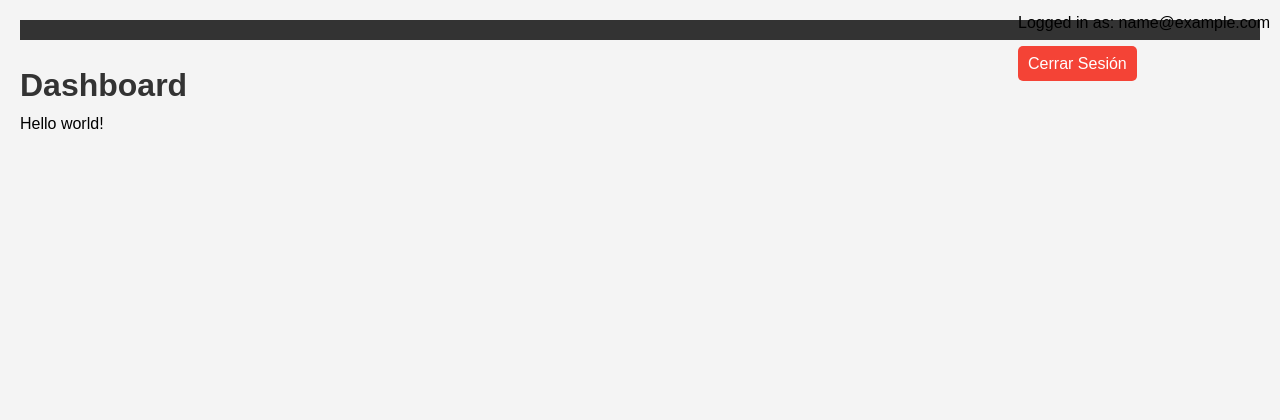
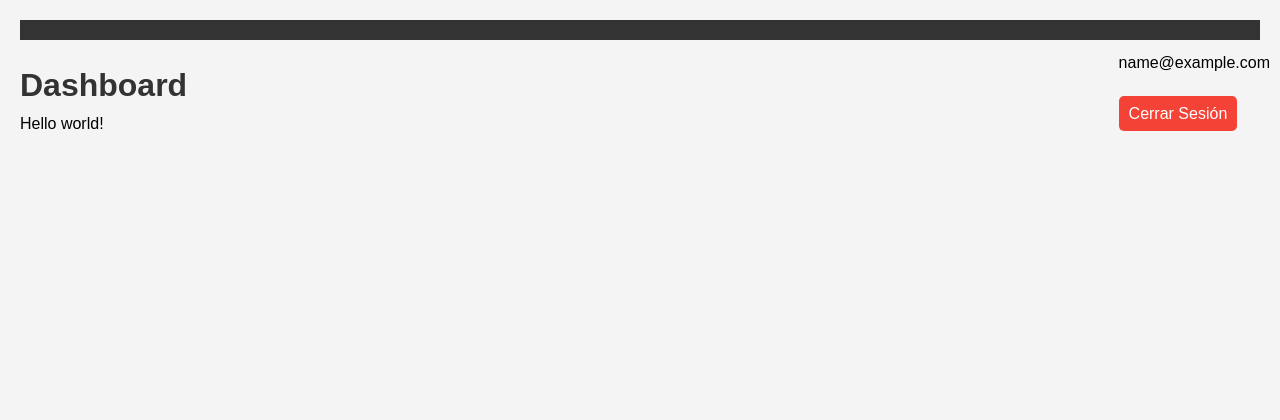
Before and after one commit to LarsK4nis/JustVlogging, a Flask app: page /dashboard in a window 1280 px wide. Shown: the top 420 px of the page. Run offline with Flask 3, Linux system fonts and the light colour scheme; the visitor is signed in with stand-in values (Sample User, id 1).

Commit message:
Button Exit

```diff
--- a/app/static/css/main.css
+++ b/app/static/css/main.css
@@ -149,8 +149,9 @@ a:hover {
 }
 .user-info {
     position: absolute;
-    top: 10px;
+    top: 30px; /* Ajustado para desplazar el texto hacia abajo */
     right: 10px;
+    padding-top: 20px; /* Agrega un relleno adicional en la parte superior */
 }
 
 .logout-button {
@@ -160,7 +161,7 @@ a:hover {
     color: white;
     text-decoration: none;
     border-radius: 5px;
-    margin-top: 10px;
+    margin-top: 20px; /* Ajustado según sea necesario */
 }
 
 .logout-button:hover {
--- a/app/templates/dashboard.html
+++ b/app/templates/dashboard.html
@@ -8,7 +8,7 @@
 <!-- Mostrar correo del usuario y botón de cerrar sesión -->
 <div class="user-info">
     {% if current_user.is_authenticated %}
-        <p>Logged in as: {{ current_user.email }}</p>
+        <p>{{ current_user.email }}</p>
         <a href="{{ url_for('logout') }}" class="logout-button">Cerrar Sesión</a>
     {% endif %}
 </div>
```
